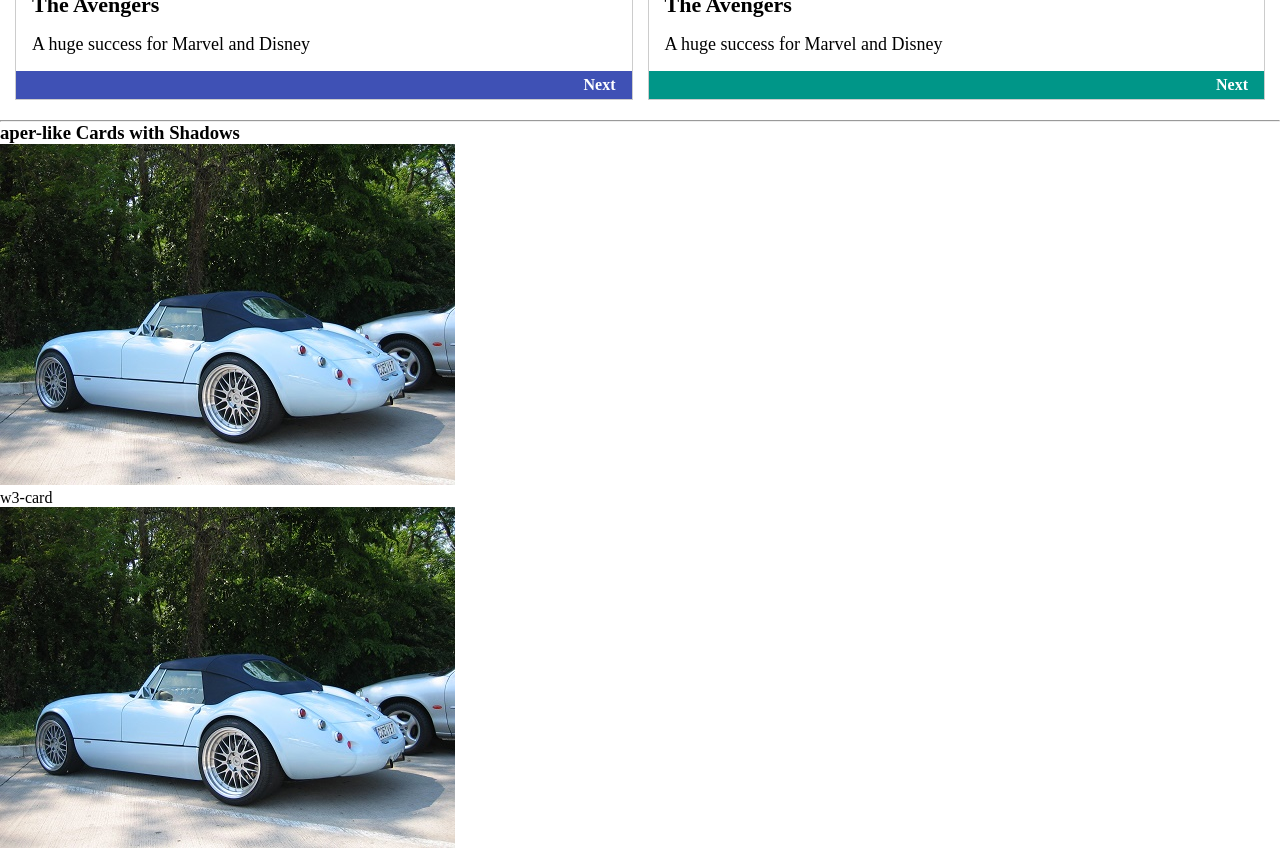
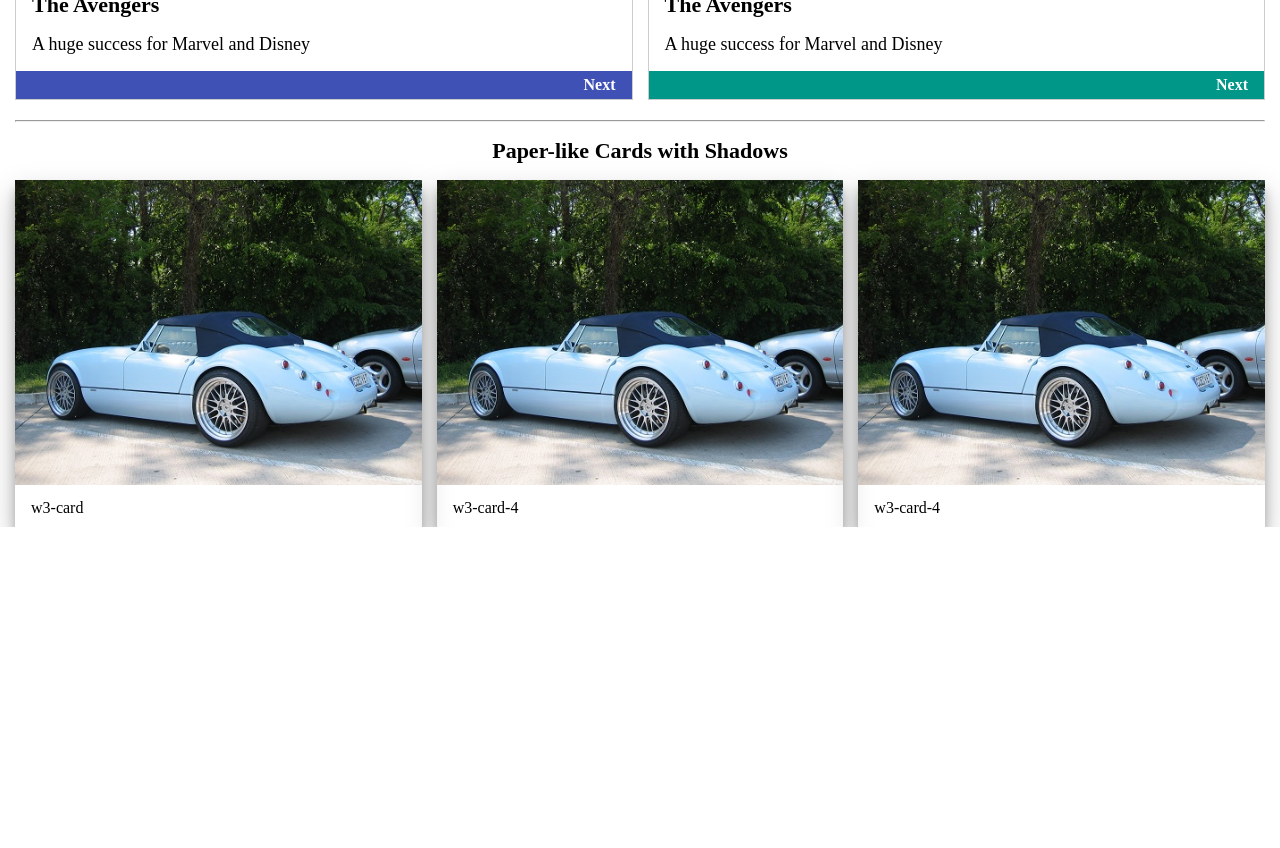
Before and after one commit to YuraSargsyan/Kitchen_Sink_template, a plain HTML site: page index.html in a window 1280 px wide. Shown: the part 2120-2968 px from the top of the page. After the commit the page ends 2647 px from the top, so only its background shows below. Drawn offline with Linux system fonts and the light colour scheme.

Commit message:
implement_cards_shadow

```diff
--- a/css/style.less
+++ b/css/style.less
@@ -324,3 +324,37 @@
                         }
         }
 }
+.cards_shadow {
+    margin: 15px;
+        > h3 {
+            text-align: center;
+            font-size: 22px;
+            padding: 16px 0;
+        }
+        .card {
+
+            display: grid;
+            grid-template-columns: repeat(3, 1fr);
+            gap: 15px;
+            grid-template-areas:
+                'card1 card2 card3';
+                    .card1 {
+                        grid-area: card1;
+                        box-shadow: 0 14px 28px rgba(0,0,0,0.25), 0 10px 10px rgba(0,0,0,0.22);
+                    }
+                    .card2 {
+                        grid-area: card2;
+                        box-shadow: 0 14px 28px rgba(0,0,0,0.25), 0 10px 10px rgba(0,0,0,0.22);
+                    }
+                    .card3 {
+                        grid-area: card3;
+                        box-shadow: 0 14px 28px rgba(0,0,0,0.25), 0 10px 10px rgba(0,0,0,0.22);
+                    }
+                    img {
+                        width: 100%;
+                    }
+                    p {
+                        padding: 10px 16px;
+                    }
+        }
+}
--- a/index.html
+++ b/index.html
@@ -164,7 +164,7 @@
 
         <div class="cards_shadow">
             <hr>
-            <h3>aper-like Cards with Shadows</h3>
+            <h3>Paper-like Cards with Shadows</h3>
             <div class="card">
                 <div class="card1">
                     <img src="./images/car.jpg" alt="">
@@ -181,6 +181,10 @@
             </div>
         </div>
 
+
+
+        </div>
+
     </main>
 
 </body>
```
Also changed, not shown: css/style.css.
